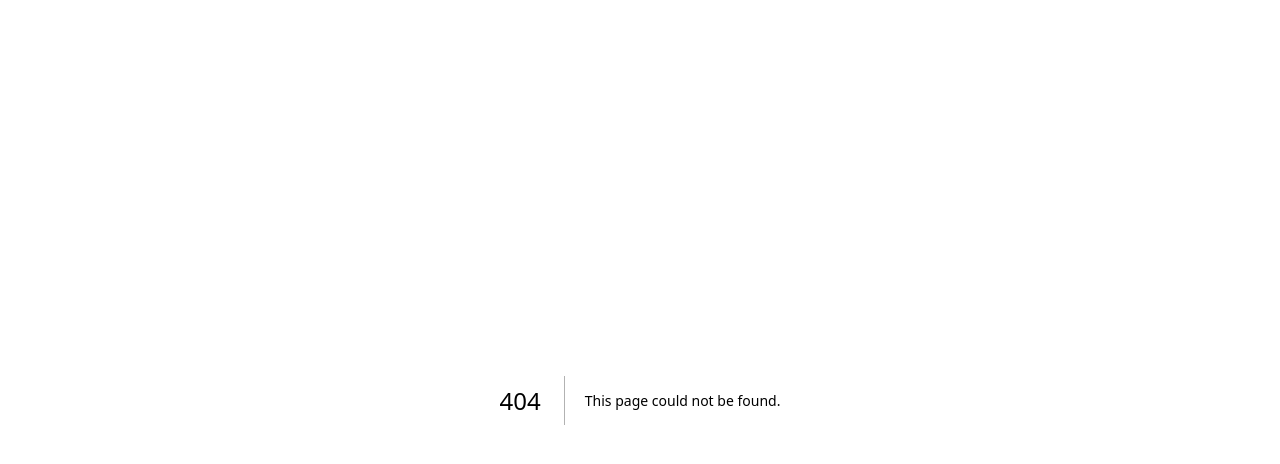
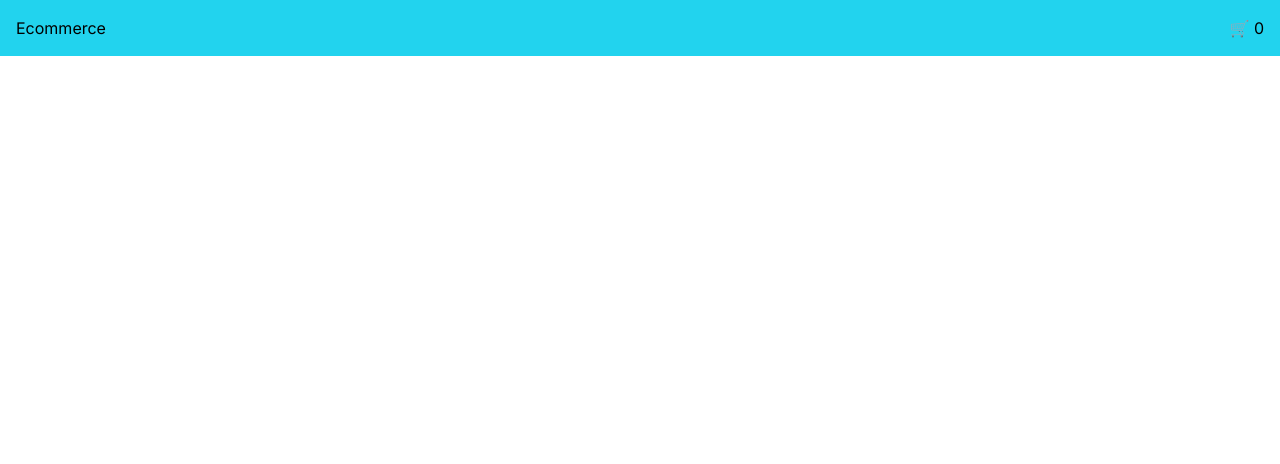
Before and after one commit to ShreyaParker/shoppingcart, a Next.js app: page /cart in a window 1280 px wide. Before the commit this address had no page. Shown: the top 464 px of the page. Built offline with nearby package versions, Linux system fonts and the light colour scheme.

Commit message:
Incorporated 'addToCart' and 'removeFromCart' buttons in product cards through context, displayed total items in the navbar, and addressed minor fixes

```diff
--- a/app/action.js
+++ b/app/action.js
@@ -1,6 +1,6 @@
 "use server";
 
-import ProductCard from "@/component/ProductCard";
+import ProductCard from "@/app/component/ProductCard";
 
 export const fetchProducts = async () => {
     const response = await fetch(`https://dummyjson.com/products`);
--- /dev/null
+++ b/app/cart/page.js
@@ -0,0 +1,11 @@
+import React from 'react';
+
+const CartPage = () => {
+    return (
+        <div>
+
+        </div>
+    );
+};
+
+export default CartPage;
--- /dev/null
+++ b/app/component/Navbar.js
@@ -0,0 +1,27 @@
+"use client"
+import {useRouter} from "next/navigation";
+import {useContext} from "react";
+import {ShopContext} from "@/app/context/ShopContext";
+
+const Navbar = () => {
+    const router = useRouter()
+    const {getTotalCartItems} = useContext(ShopContext)
+
+    return (
+        <nav className="flex bg-cyan-400 w-full p-4 flex-row ">
+            <div>
+                <h1>
+                    Ecommerce
+                </h1>
+            </div>
+
+            <div className="ml-auto flex gap-2">
+                 <span onClick={()=> router.push("/cart")}>    🛒 {
+                     getTotalCartItems()
+                 }</span>
+            </div>
+        </nav>
+    );
+};
+
+export default Navbar;
--- /dev/null
+++ b/app/component/ProductCard.js
@@ -0,0 +1,61 @@
+"use client"
+import React, {useContext} from 'react';
+import Image from "next/image";
+import {useRouter} from "next/navigation";
+import {ShopContext} from "@/app/context/ShopContext";
+
+const ProductCard = ({item}) => {
+    const router= useRouter()
+    const {addToCart,getCartItemCount, removeFromCart} = useContext(ShopContext)
+    const count = getCartItemCount(item.id)
+    return (
+
+
+    <div className="flex bg-gray-300 rounded-2xl flex-col justify-center items-center">
+        <div onClick={() => router.push("/product/" + item.id)}
+             className="p-4 h-5/6"
+        >
+            <Image
+                src={item.thumbnail}
+                width={120}
+                height={120}
+                alt={item.title}
+            />
+            <h1>
+                {item.title}
+            </h1>
+            <h1>
+                $ {item.price}
+            </h1>
+
+        </div>
+        <div className="flex rounded-2xl w-6/12 justify-around items-center ring-1 ring-blue-300 flex-row gap-2">
+            {count > 0 && (
+                <div className="flex items-center gap-2">
+                    <button
+                        className="flex items-center space-x-8"
+                        onClick={() => {
+                            removeFromCart(item.id);
+                        }}
+                    >
+                        <span>-</span>
+                        <span>{count}</span>
+                    </button>
+                </div>
+            )}
+            <button
+                className="flex items-center"
+                onClick={() => addToCart(item.id)}
+            >
+                {count > 0 ? <p>+</p> : <p>Add To Cart</p>}
+            </button>
+        </div>
+    </div>
+
+
+
+    )
+        ;
+};
+
+export default ProductCard;
--- a/app/layout.js
+++ b/app/layout.js
@@ -1,6 +1,7 @@
 import './globals.css'
 import { Inter } from 'next/font/google'
 import {ShopProvider} from "@/app/context/ShopContext";
+import Navbar from "@/app/component/Navbar";
 
 const inter = Inter({ subsets: ['latin'] })
 
@@ -15,6 +16,7 @@ export default function RootLayout({ children }) {
       <body className={inter.className}>
       <ShopProvider>
           <div>
+              <Navbar/>
               {children}
           </div>
           </ShopProvider>
--- a/app/page.js
+++ b/app/page.js
@@ -1,7 +1,8 @@
 import {fetchProducts} from "@/app/action";
 
 async function Home() {
- const data = await fetchProducts(9)
+ const data = await fetchProducts()
+
 
 
   return (
--- a/app/product/[productId]/page.js
+++ b/app/product/[productId]/page.js
@@ -1,12 +1,11 @@
 "use client"
 import React, { useEffect, useState } from 'react';
 
-import ProductDetails from "@/component/ProductDetails";
+import ProductDetails from "@/app/component/ProductDetails";
 import {getProductDetails} from "@/app/productDetailAction";
 
 const ProductsPage = ({ params }) => {
     const [productDetails, setProductDetails] = useState([]);
-
 
     const getDetails = async () => {
         try {
```
Also changed, not shown: component/ProductCard.js (deleted, +0 -28 lines), app/component/ProductDetails.js (renamed from component/ProductDetails.js).
